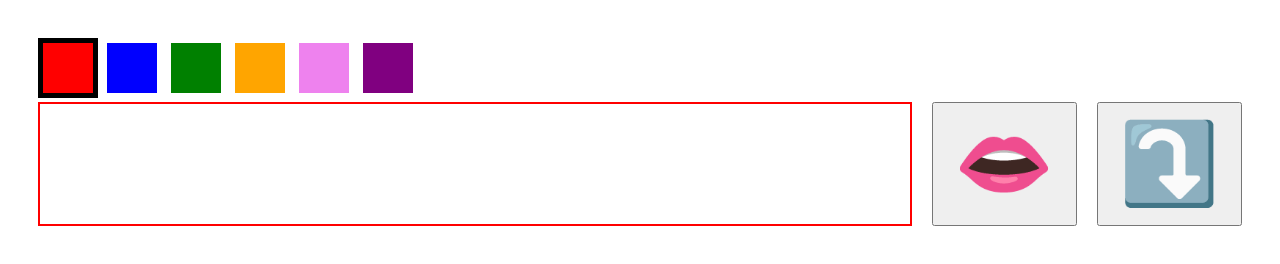
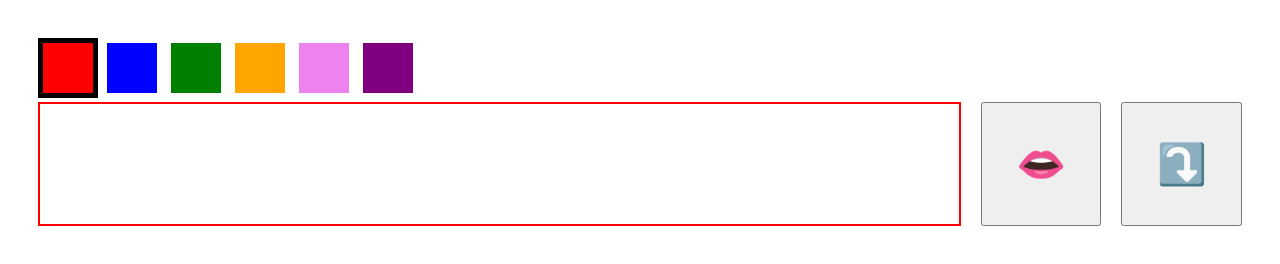
Before and after one commit to carlkenne/carlkenne.github.io, a plain HTML site: page index.html in a window 1280 px wide. Drawn offline with Linux system fonts and the light colour scheme.

Commit message:
polish button

```diff
--- a/index.html
+++ b/index.html
@@ -22,17 +22,17 @@
         width: 100%;
       }
       #speak {
-        font-size: 80px;
         margin-left: 20px;
+        font-size: 40px;
         text-align: center;
-        padding: 6px 0 6px 20px;
+        padding: 6px 20px 6px 20px;
         width: 145px;
       }
       #save {
-        font-size: 80px;
+        font-size: 40px;
         text-align: center;
         margin-left: 20px;
-        padding: 6px 0 6px 20px;
+        padding: 6px 20px 6px 20px;
         width: 145px;
       }
       .color-box {
@@ -118,8 +118,8 @@
         </div>
         <div class="row">
           <input type="text" id="text" class="red" autocapitalize="characters" />
-          <button id="speak">👄&nbsp;</button>
-          <button id="save">⤵️&nbsp;</button>
+          <button id="speak">👄</button>
+          <button id="save">⤵️</button>
         </div>
         <div id="saved"></div>
       </div>
```
